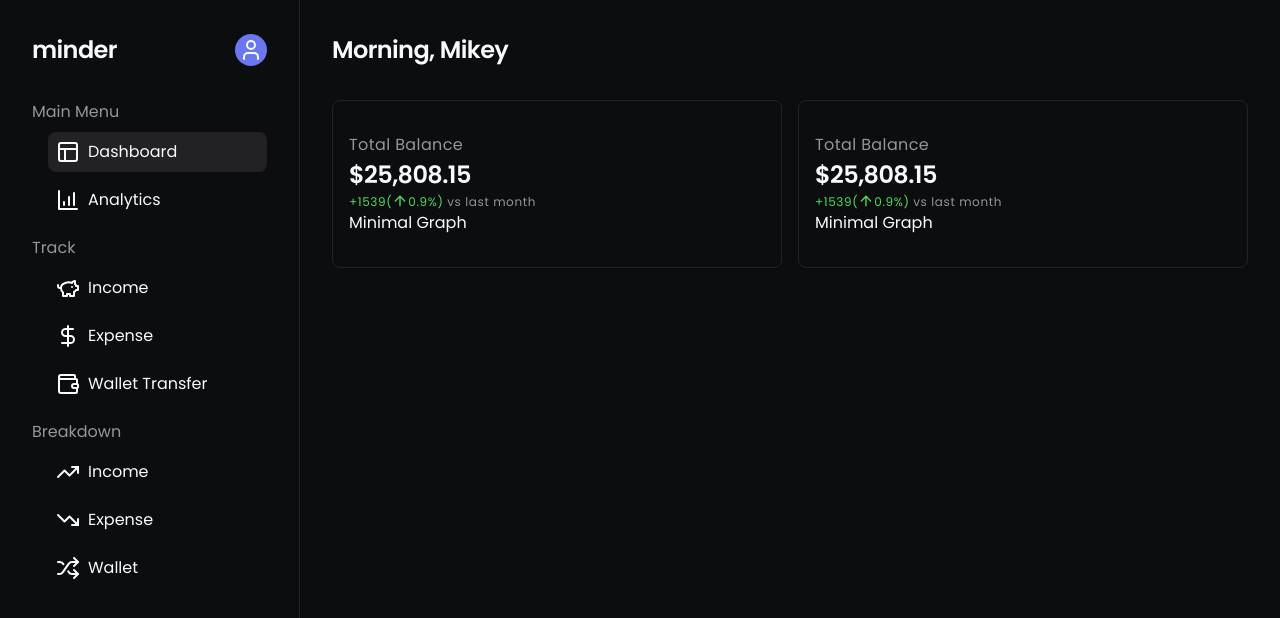
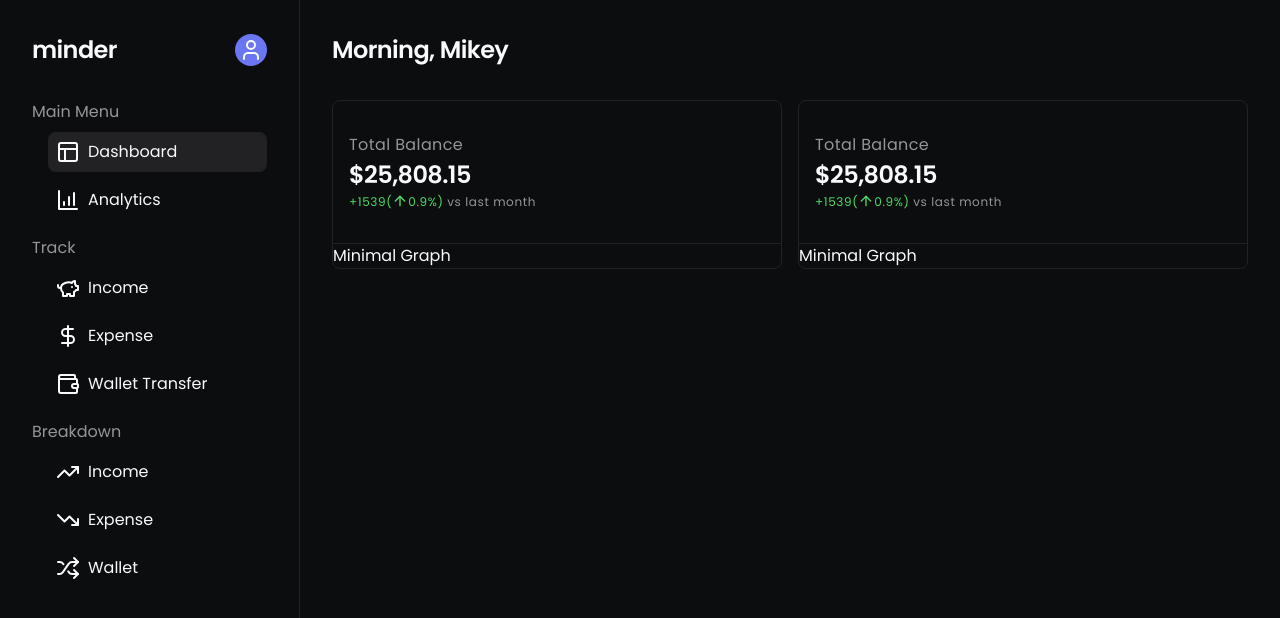
Before and after one commit to michaelcanonizado/minder, a Next.js app: page /dashboard in a window 1280 px wide. Shown: the top 618 px of the page. Built offline with nearby package versions, Linux system fonts and the light colour scheme.

Commit message:
feat: add Bento.Box.Header component

```diff
--- a/src/app/(user)/dashboard/page.tsx
+++ b/src/app/(user)/dashboard/page.tsx
@@ -9,11 +9,15 @@ const Dashboard = () => {
     <div className='px-8'>
       <Bento>
         <Bento.Box>
-          <Balance.Compact variant='total' />
+          <Bento.Box.Header>
+            <Balance.Compact variant='total' />
+          </Bento.Box.Header>
           <Graph.Minimal />
         </Bento.Box>
         <Bento.Box>
-          <Balance.Compact variant='total' />
+          <Bento.Box.Header>
+            <Balance.Compact variant='total' />
+          </Bento.Box.Header>
           <Graph.Minimal />
         </Bento.Box>
       </Bento>
--- a/src/components/sections/bento/index.tsx
+++ b/src/components/sections/bento/index.tsx
@@ -15,9 +15,39 @@ const Bento = ({
   );
 };
 
-const Box = ({ children }: { children: React.ReactNode }) => {
-  return <div className='rounded-lg border px-4 py-8'>{children}</div>;
+const Box = ({
+  className,
+  children,
+  ...props
+}: {
+  className?: string;
+  children?: React.ReactNode;
+}) => {
+  return (
+    <div
+      className={cn('box-border overflow-hidden rounded-lg border', className)}
+      {...props}
+    >
+      {children}
+    </div>
+  );
+};
+
+const Header = ({
+  className,
+  children,
+  ...props
+}: {
+  className?: string;
+  children?: React.ReactNode;
+}) => {
+  return (
+    <div className={cn('border-b-[1px] px-4 py-8', className)} {...props}>
+      {children}
+    </div>
+  );
 };
 
 Bento.Box = Box;
+Box.Header = Header;
 export default Bento;
```
